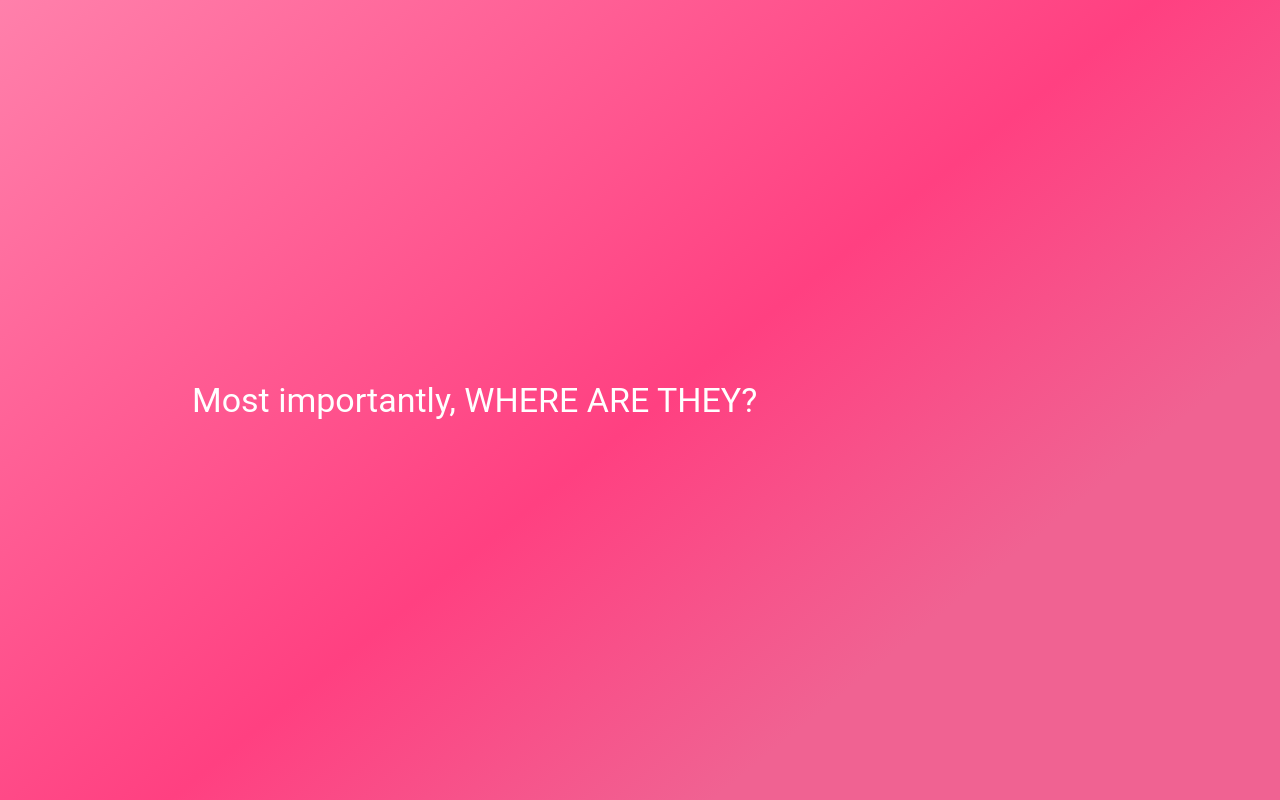
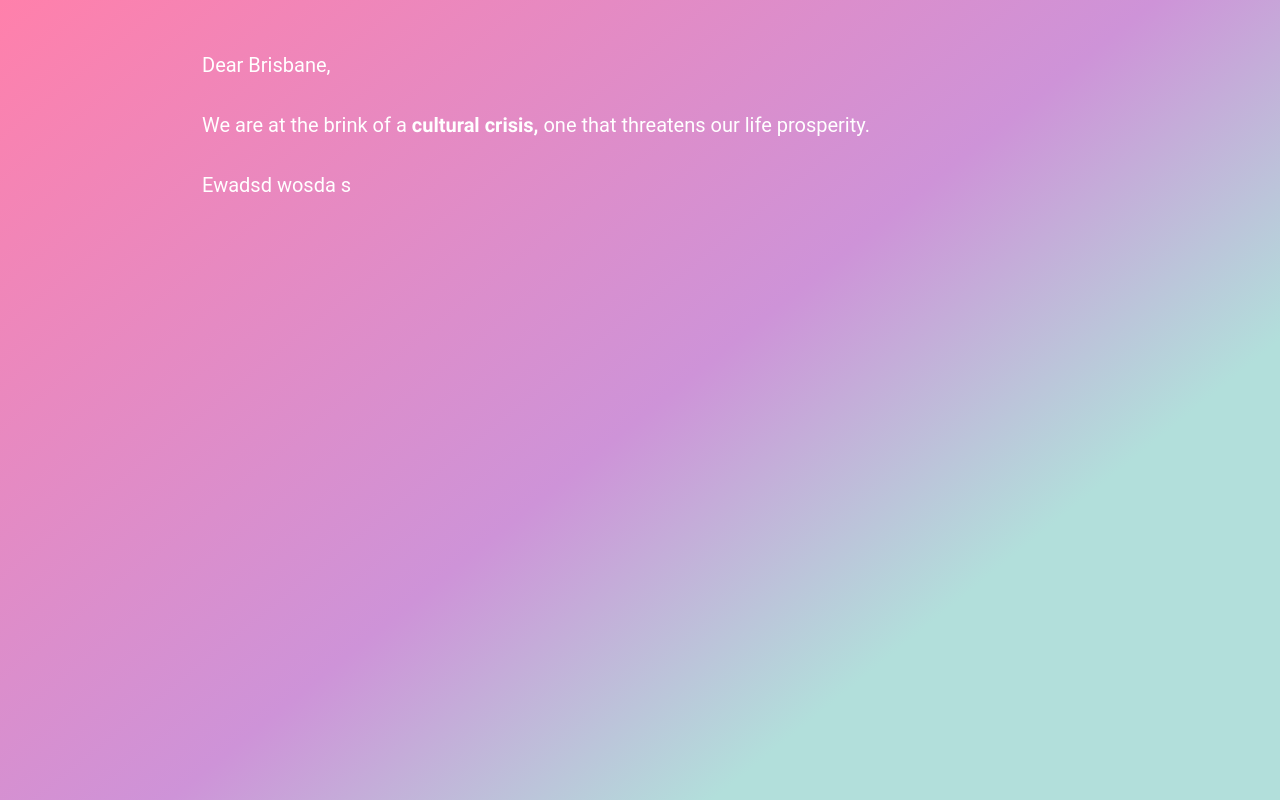
Before and after one commit to zerongtonywang/nightfood, a Django app: template templates/home.html in a window 1280 px wide. Run offline with Django 3.2, Linux system fonts and the light colour scheme; the template is opened without the code that fills it, so the values that code supplies are empty; some libraries are stand-ins or nearby versions; some web fonts are replaced.

Commit message:
edited home

```diff
--- a/static/css/home.css
+++ b/static/css/home.css
@@ -1,39 +1,11 @@
 .intro {
   color: white;
-  background: linear-gradient(141deg, #ff80ab 0%, #ff4081 51%, #f06292 75%); }
+  background: linear-gradient(141deg, #ff80ab 0%, #ce93d8 51%, #b2dfdb 75%); }
   .intro .container:first-of-type {
-    height: 100vh; }
+    height: 100vh;
+    padding: 50px 10px 0; }
 
-.dialog {
-  font-size: 34px; }
-
-.typed-cursor {
-  font-size: 34px;
-  opacity: 1;
-  -webkit-animation: blink 0.7s infinite;
-  -moz-animation: blink 0.7s infinite;
-  animation: blink 0.7s infinite; }
-
-@keyframes blink {
-  0% {
-    opacity: 1; }
-  50% {
-    opacity: 0; }
-  100% {
-    opacity: 1; } }
-@-webkit-keyframes blink {
-  0% {
-    opacity: 1; }
-  50% {
-    opacity: 0; }
-  100% {
-    opacity: 1; } }
-@-moz-keyframes blink {
-  0% {
-    opacity: 1; }
-  50% {
-    opacity: 0; }
-  100% {
-    opacity: 1; } }
+.letter {
+  font-size: 20px; }
 
 /*# sourceMappingURL=home.css.map */
--- a/static/css/home.scss
+++ b/static/css/home.scss
@@ -1,56 +1,13 @@
 .intro {
   color: white;
-  background: linear-gradient(141deg, #ff80ab 0%, #ff4081 51%, #f06292 75%);
+  background: linear-gradient(141deg, #ff80ab 0%, #ce93d8 51%, #b2dfdb 75%);
 
   .container:first-of-type {
     height: 100vh;
+    padding: 50px 10px 0;
   }
 }
 
-.dialog {
-  font-size: 34px;
+.letter {
+  font-size: 20px;
 }
-
-.typed-cursor {
-  font-size: 34px;
-  opacity: 1;
-  -webkit-animation: blink 0.7s infinite;
-  -moz-animation: blink 0.7s infinite;
-  animation: blink 0.7s infinite;
-}
-
-@keyframes blink {
-  0% {
-    opacity: 1;
-  }
-  50% {
-    opacity: 0;
-  }
-  100% {
-    opacity: 1;
-  }
-}
-
-@-webkit-keyframes blink {
-  0% {
-    opacity: 1;
-  }
-  50% {
-    opacity: 0;
-  }
-  100% {
-    opacity: 1;
-  }
-}
-
-@-moz-keyframes blink {
-  0% {
-    opacity: 1;
-  }
-  50% {
-    opacity: 0;
-  }
-  100% {
-    opacity: 1;
-  }
-}
--- a/static/js/home.js
+++ b/static/js/home.js
@@ -1,8 +1,7 @@
 document.addEventListener('DOMContentLoaded', function () {
-  Typed.new('.dialog', {
-    stringsElement: $('.typed-text'),
-    typeSpeed: -5,
-    backSpeed: -30,
-    showCursor: false,
+  Typed.new('.letter', {
+    stringsElement: $('.letter-text'),
+    typeSpeed: -2,
+    showCursor: false
   });
 });
--- a/templates/home.html
+++ b/templates/home.html
@@ -11,25 +11,31 @@
 
 {% block head_extra %}
   <link href="{% static 'css/home.css' %}" type="text/css" rel="stylesheet" media="screen,projection"/>
-
 {% endblock %}
-
 
 {% block content %}
   <div class="intro">
-    <div class="container valign-wrapper">
-      <div class="dialog text-center"></div>
+    <div class="container">
+      <div class="letter"></div>
     </div>
   </div>
-  <div class="typed-text">
-    <span>Brisbane . . .</span>
-    <span>We need to talk about late night food</span>
-    <span>Most importantly, ^500 WHERE ARE THEY?</span>
+  <div class="letter-text">
+    <p>
+      Dear Brisbane,
+      <br/><br/>
+      ^500 We are at the brink of a <b>cultural crisis,</b>
+      ^300 one that threatens our life prosperity.
+      <br/><br/>
+      ^500 Ewadsd wosda somrqe sd anease sdkuiq sdsd lsdasnr sdad sdjarn psdaq mskq asddas.
+      <br/><br/>
+      <a class="interest-btn waves-effect waves-light btn blue lighten-2">
+        I'm interested!
+      </a>
+    </p>
   </div>
 {% endblock %}
 
 {% block body_extra %}
-
   <script src="{% static 'js/typed.js' %}"></script>
   <script src="{% static 'js/home.js' %}"></script>
 {% endblock %}
```
Also changed, not shown: 1 other file.
